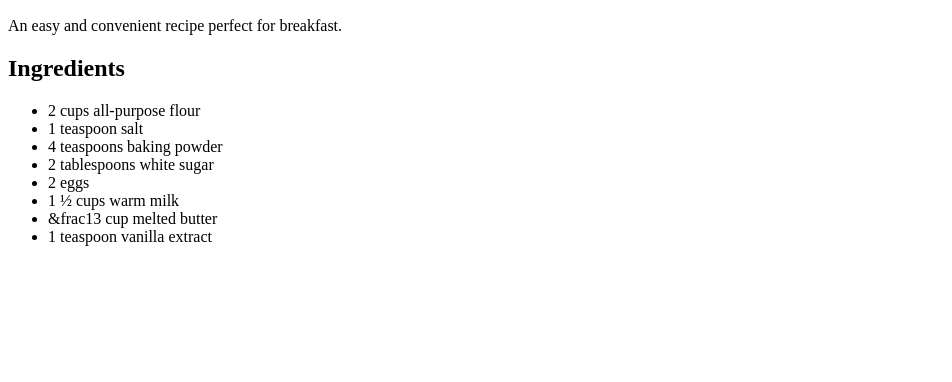
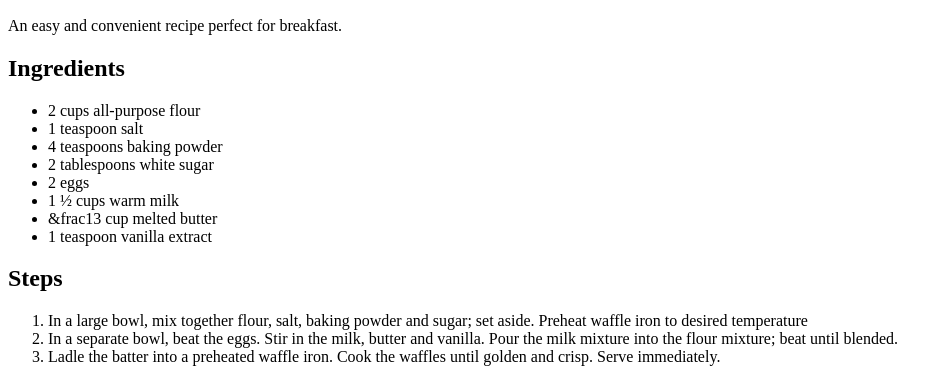
Before and after one commit to fishyfillety/odin-recipes, a plain HTML site: page recipes/classic-waffles.html in a window 1280 px wide. Shown: the part 434-816 px from the top of the page, without its empty margins (0-952 px from the left). Drawn offline with Linux system fonts and the light colour scheme.

Commit message:
Add steps to make recipe

```diff
--- a/recipes/classic-waffles.html
+++ b/recipes/classic-waffles.html
@@ -22,5 +22,12 @@
             <li>&frac13 cup melted butter</li>
             <li>1 teaspoon vanilla extract</li>
         </ul>
+
+        <h2>Steps</h2>
+        <ol>
+            <li>In a large bowl, mix together flour, salt, baking powder and sugar; set aside. Preheat waffle iron to desired temperature</li>
+            <li>In a separate bowl, beat the eggs. Stir in the milk, butter and vanilla. Pour the milk mixture into the flour mixture; beat until blended.</li>
+            <li>Ladle the batter into a preheated waffle iron. Cook the waffles until golden and crisp. Serve immediately.</li>
+        </ol>
     </body>
 </html>
```
